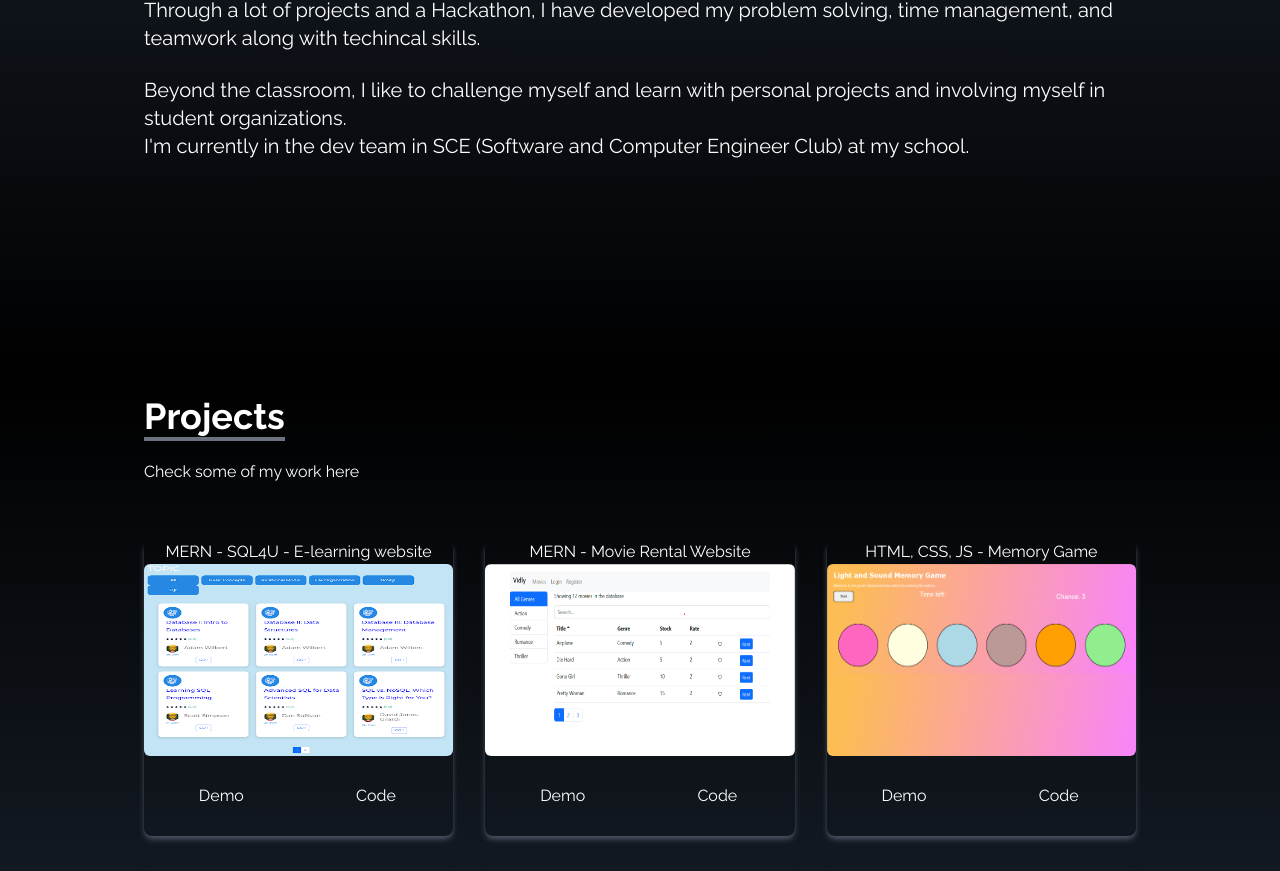
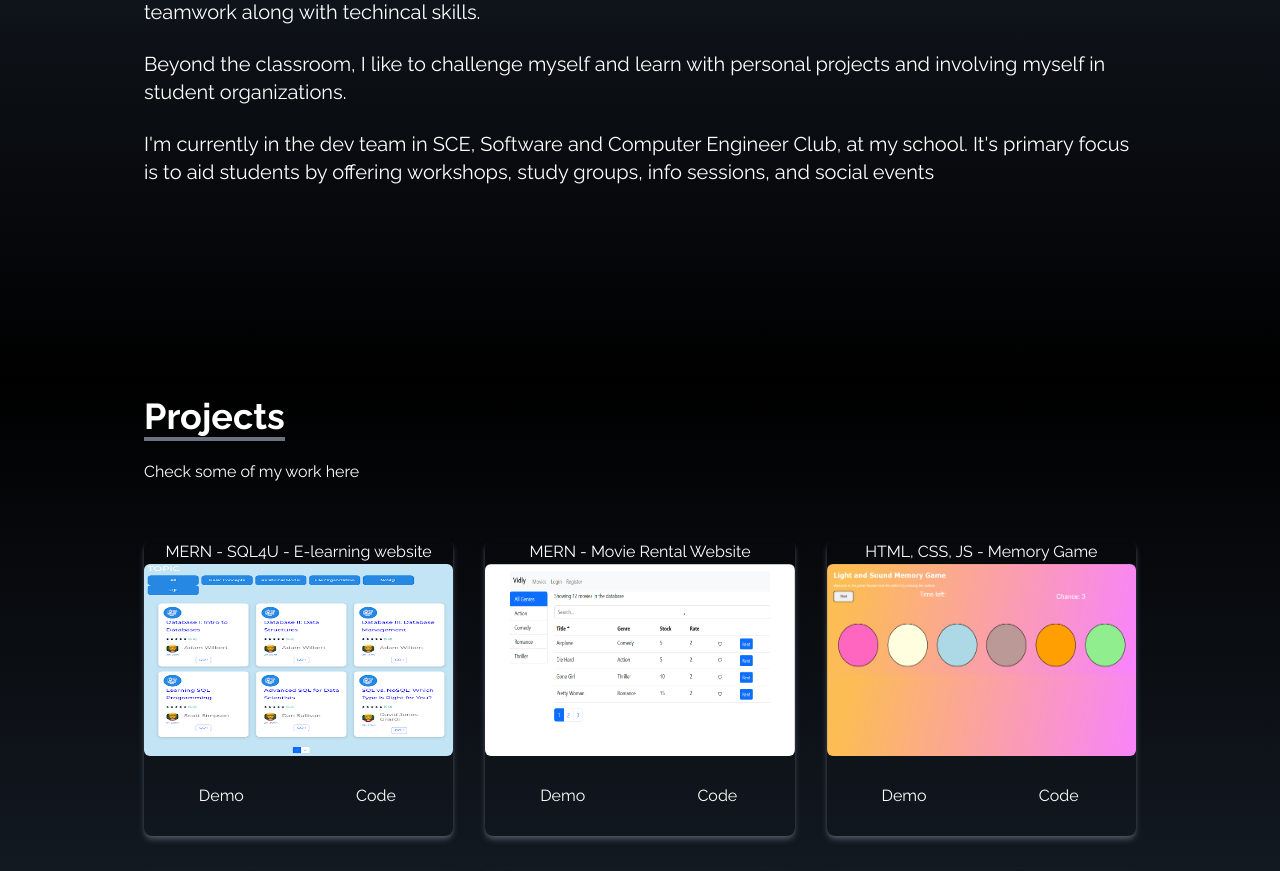
Before and after one commit to dongtandung2001/Portfolio, a React (Vite) app: page / in a window 1280 px wide. Shown: the part 1220-2091 px from the top of the page. Built offline with nearby package versions, Linux system fonts and the light colour scheme.

Commit message:
Update info

```diff
--- a/src/components/About.jsx
+++ b/src/components/About.jsx
@@ -26,9 +26,11 @@ const About = () => {
           Beyond the classroom, I like to challenge myself and learn with
           personal projects and involving myself in student organizations.
         </p>
+        <br />
         <p className="text-xl">
-          I'm currently in the dev team in SCE (Software and Computer Engineer
-          Club) at my school.
+          I'm currently in the dev team in SCE, Software and Computer Engineer
+          Club, at my school. It's primary focus is to aid students by offering
+          workshops, study groups, info sessions, and social events
         </p>
       </div>
     </div>
```
